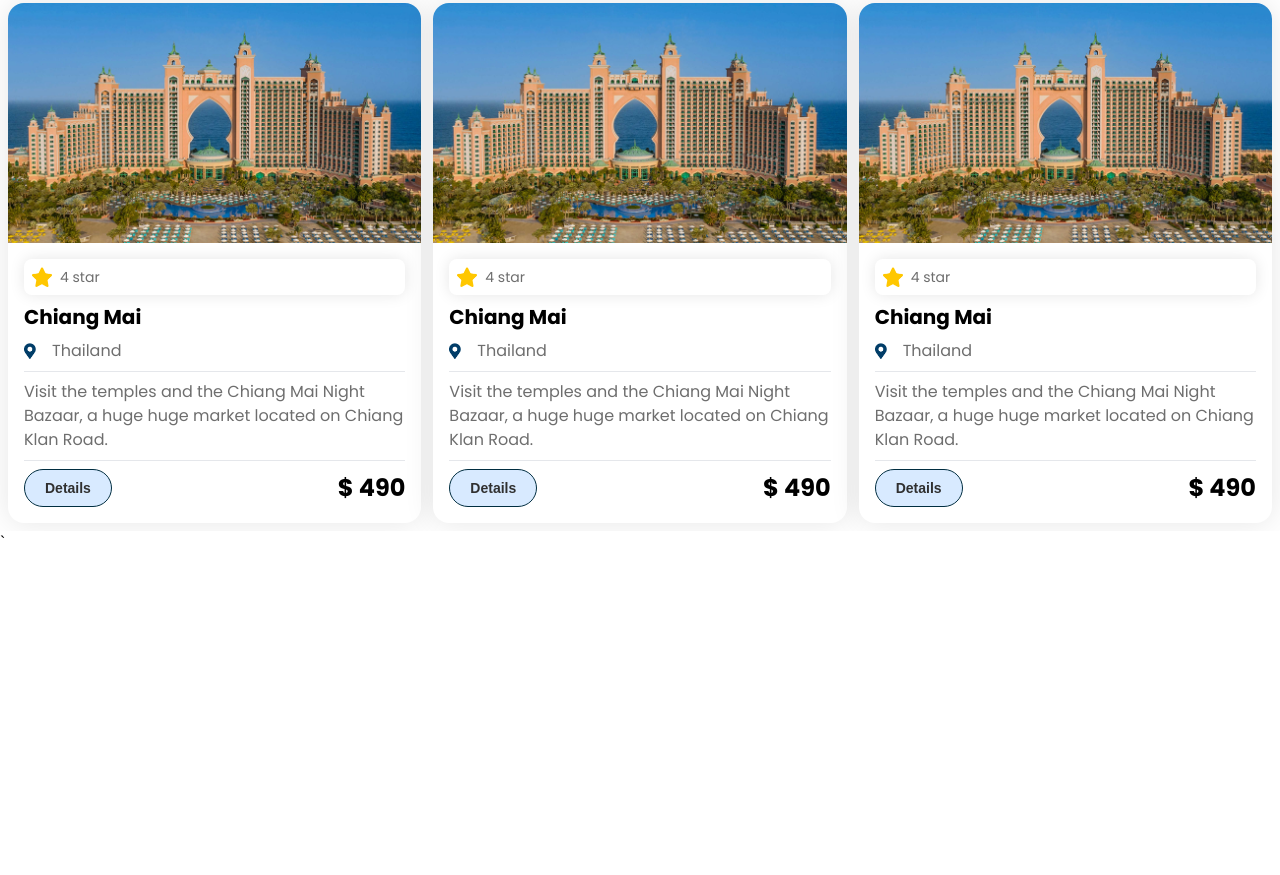
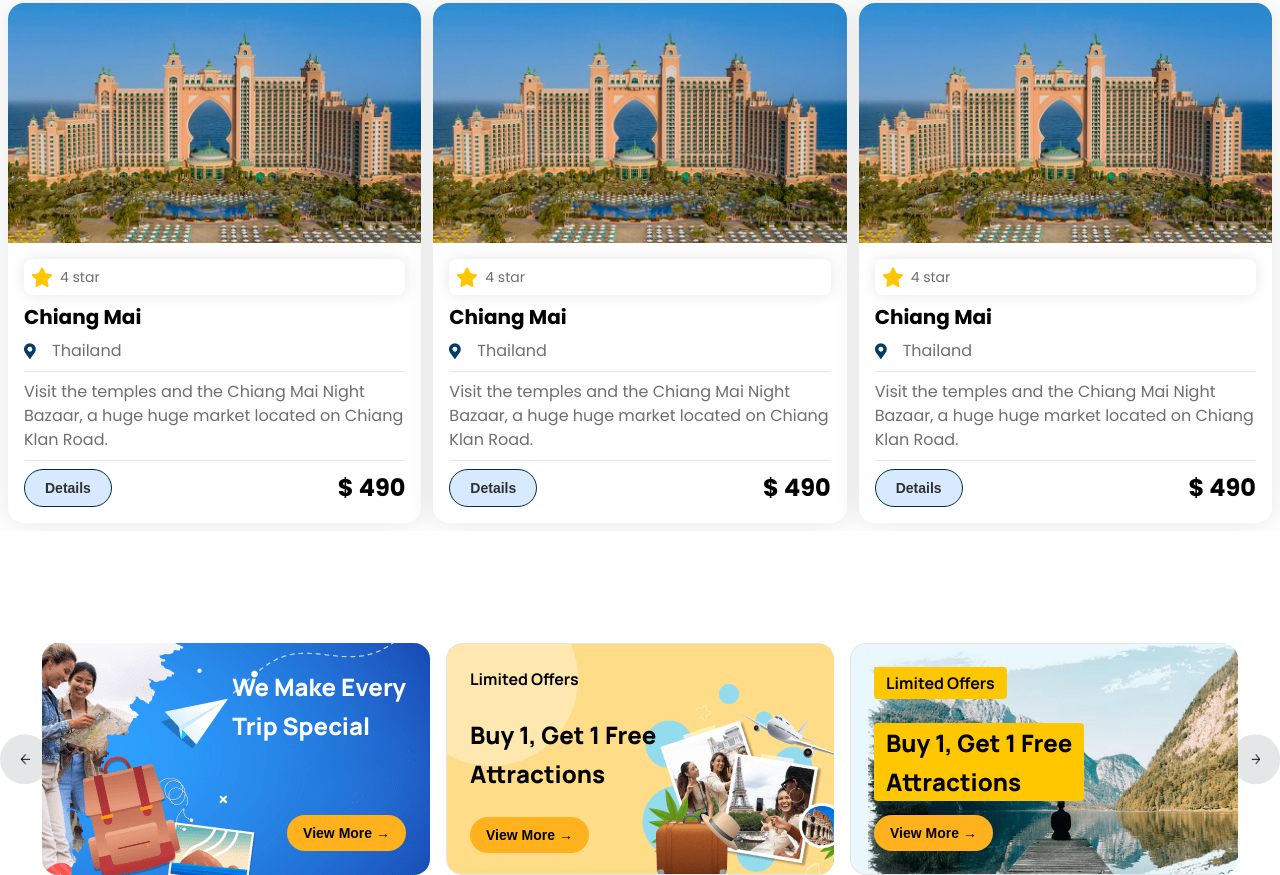
Before and after one commit to meranHM/manzoomeh-front-end-task-vanilla, a website built with Vite: page index.html in a window 1280 px wide. Shown: the part 2743-3618 px from the top of the page. Before the commit the page ends 3298 px from the top, so only its background shows below. Built offline with nearby package versions, Linux system fonts and the light colour scheme.

Commit message:
Add promotion carousel with basic layout

```diff
--- a/index.html
+++ b/index.html
@@ -1043,6 +1043,7 @@
 
         <!-- Featured Hotels Section -->
         <section
+          id="featured-hotels-section"
           class="wrapper mt-8"
         >
           <!-- Headings -->
@@ -1256,10 +1257,107 @@
             </article>
           </div>
         </section>
+
+        <!-- Promotion Carousel Section -->
+        <section
+          id="promotion-carousel-section"
+          class="wrapper mt-28"
+        >
+          <!-- Navigation buttons -->
+          <button
+            class="absolute top-1/2 -translate-y-1/2 left-0 bg-gray-soft p-5 rounded-full"
+          >
+            <img src="/icons/arrow-left.png" alt="Left arrow" class="w-[9.5px] h-[9.5px]">
+          </button>
+          <button
+            class="absolute top-1/2 -translate-y-1/2 right-0 bg-gray-soft p-5 rounded-full"
+          >
+            <img src="/icons/arrow-right.png" alt="Left arrow" class="w-[9.5px] h-[9.5px]">
+          </button>
+
+          <!-- Carousel container -->
+          <div
+            class="relative self-center px-6"
+          >
+            <div
+              class="flex overflow-x-auto gap-4 snap-x snap-mandatory scroll-smooth lg:scroll-px-4"
+            >
+              <!-- Slide 1 -->
+              <div
+                class="min-w-[388px] h-[232px] snap-start bg-[url('/assets/promotion/carousel-image-1.png')] bg-no-repeat rounded-2xl p-6 text-white flex flex-col items-end justify-between"
+              >
+                <div
+                  class="w-full flex flex-col justify-between items-end gap-10"
+                >
+                  <h3
+                    class="text-2xl font-extrabold leading-relaxed"
+                  >
+                    We Make Every<br />
+                    Trip Special
+                  </h3>
+                </div>
+                <button
+                  class="bg-orange-brand-dark hover:bg-orange-brand px-4 py-2 rounded-pill font-bold text-black text-sm"
+                >
+                  View More →
+                </button>
+              </div>
+
+              <!-- Slide 2 -->
+              <div
+                class="min-w-[388px] h-[232px] snap-start bg-[url('/assets/promotion/carousel-image-2.png')] bg-no-repeat rounded-2xl p-6 text-white flex flex-col items-end justify-between"
+              >
+                <div
+                  class="w-full flex flex-col justify-between items-start gap-6"
+                >
+                  <span
+                    class="font-bold text-black"
+                  >
+                    Limited Offers
+                  </span>
+                  <h3
+                    class="text-black text-2xl font-extrabold leading-relaxed"
+                  >
+                    Buy 1, Get 1 Free<br />
+                    Attractions
+                  </h3>
+                  <button
+                    class="bg-orange-brand-dark hover:bg-orange-brand px-4 py-2 rounded-pill font-bold text-black text-sm"
+                  >
+                    View More →
+                  </button>
+                </div>
+              </div>
+
+              <!-- Slide 3 -->
+              <div
+                class="min-w-[388px] h-[232px] snap-start bg-[url('/assets/promotion/carousel-image-3.png')] bg-no-repeat rounded-2xl p-6 text-white flex flex-col items-start justify-between"
+              >
+                <div class="flex flex-col justify-between items-start gap-6">
+                  <span
+                    class="bg-orange-brand-light text-black font-bold px-3 py-1 rounded w-fit"
+                  >
+                    Limited Offers
+                  </span>
+                  <h3
+                    class="bg-orange-brand-light text-black px-3 rounded w-fit text-2xl font-extrabold leading-relaxed"
+                  >
+                    Buy 1, Get 1 Free<br />
+                    Attractions
+                  </h3>
+                </div>
+                <button
+                  class="bg-orange-brand-dark hover:bg-orange-brand px-4 py-2 rounded-pill font-bold text-black text-sm"
+                >
+                  View More →
+                </button>
+              </div>
+            </div>
+            </div>
+        </section>
       </main>
 
     </div>
     <script type="module" src="/src/main.ts"></script>
   </body>
 </html>
-`
--- a/src/index.css
+++ b/src/index.css
@@ -85,4 +85,13 @@
         @apply text-sm text-gray-deep flex items-center rounded-lg gap-2 shadow-hotel-card-rating p-2
 
     }
+
+    /* Promotion Carousel Section */
+    .carouselSlide {
+        @apply relative w-[388px] h-[232px] rounded-2xl
+    }
+
+    .carouselSlide button {
+        @apply bg-orange-brand-dark rounded-pill px-4 py-2 text-black text-xs font-bold
+    }
 }
--- a/tailwind.config.js
+++ b/tailwind.config.js
@@ -13,6 +13,8 @@ export default {
       },
       colors: {
         "orange-brand": "#FE9001",
+        "orange-brand-light": "#FFC700",
+        "orange-brand-dark": "#FFB21D",
         "charcoal-dark": "#303030",
         "gray-ultra-light": "#F0F0F0",
         "gray-faint": "#F2F2F2",
```
Also changed, not shown: public/assets/promotion/carousel-image-1.png (added), public/assets/promotion/carousel-image-2.png (added), public/assets/promotion/carousel-image-3.png (added), public/icons/arrow-left.png (added), public/icons/arrow-right.png (added).
